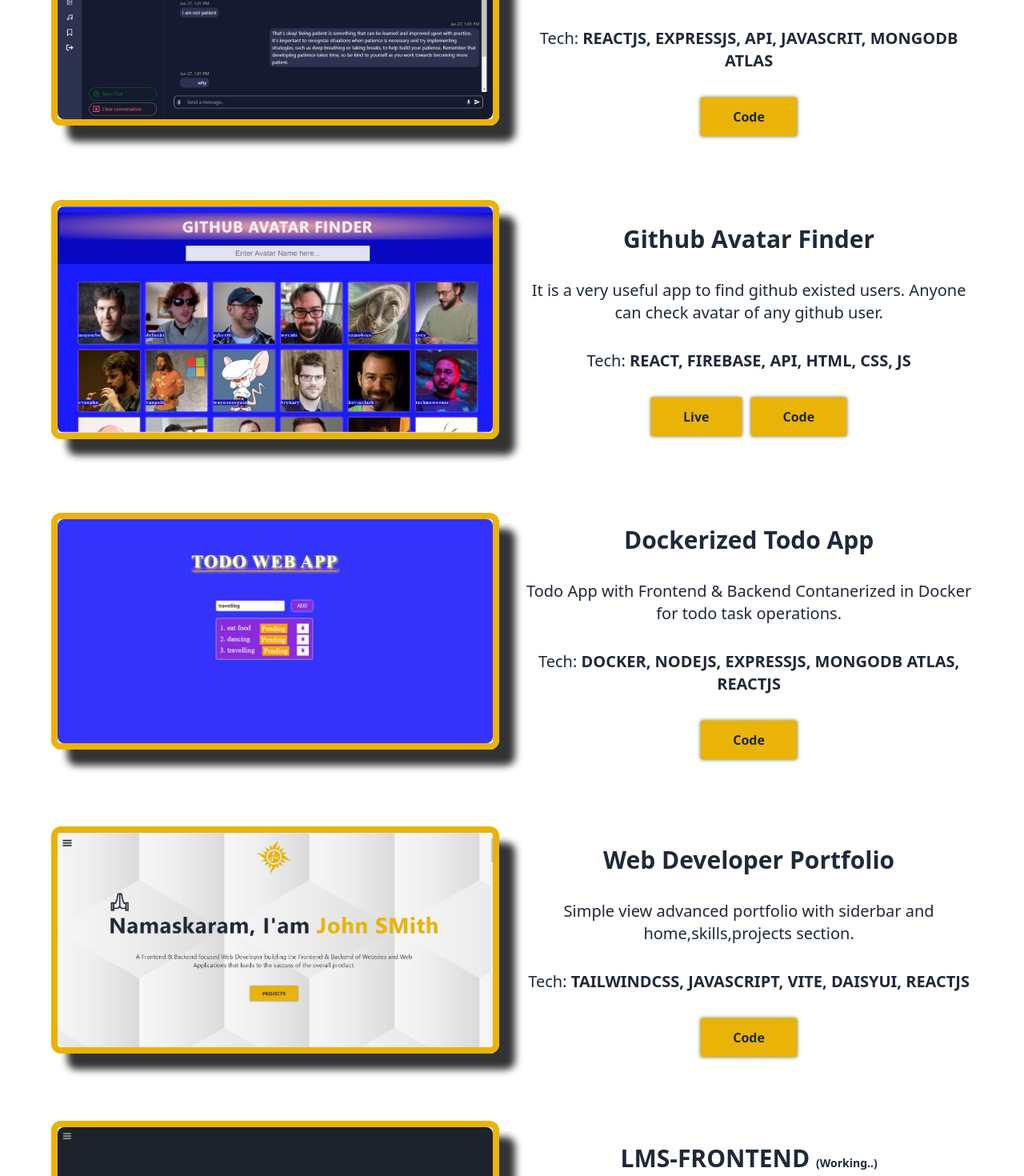
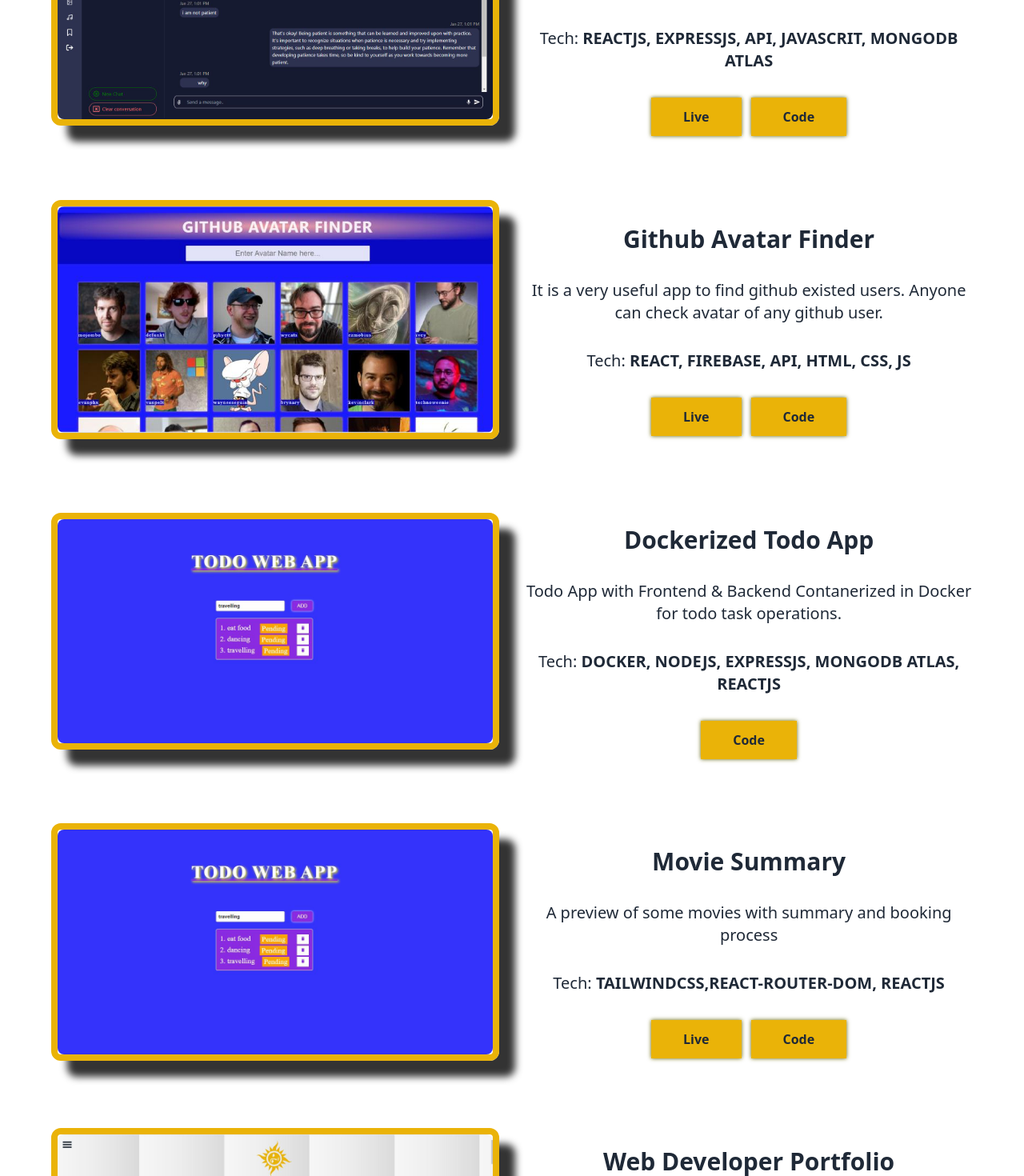
Before and after one commit to ankitmishraindia/My_Portfolio, a React (Vite) app: page / in a window 1280 px wide. Shown: the part 2860-4330 px from the top of the page at 80% size. Built offline with nearby package versions, Linux system fonts and the light colour scheme.

Commit message:
Added book movie project

```diff
--- a/src/components/ProjectSection.jsx
+++ b/src/components/ProjectSection.jsx
@@ -6,6 +6,7 @@ import course_image from '../assets/meditation-course-image.jpg'
 import chatbot from '../assets/chatbot.jpg'
 import todoApp from '../assets/todoApp-image.jpg'
 import portfolio from '../assets/portfolio.jpg'
+import bookmovie from '../assets/bookmovie.jpg'
 
 
 function ProjectSection(){
@@ -27,7 +28,9 @@ function ProjectSection(){
                     <p className='lg:text-xl'>Make live chat with AI through openAPI and save/delete your chat for future use.</p>
                     <p className='lg:text-xl'>Tech: <span className='font-semibold'>REACTJS, EXPRESSJS, API, JAVASCRIT, MONGODB ATLAS</span></p>
                     <div className='space-x-3'>
-
+                        <a href="https://chatbot-frontend-lake.vercel.app/">
+                             <button className="px-7  lg:px-10 py-2 lg:py-3 font-bold bg-yellow-500 hover:bg-yellow-600 hover:text-gray-300">Live</button>
+                        </a>
                         <a href="https://github.com/ankitmishraindia/Chatbot">
                             <button className="px-7  lg:px-10 py-2 lg:py-3 font-bold bg-yellow-500 hover:bg-yellow-600 hover:text-gray-300">Code</button>
                         </a>
@@ -65,6 +68,26 @@ function ProjectSection(){
                     <div className='space-x-3'>
 
                         <a href="https://github.com/ankitmishraindia/todo-fullStack-w3dev">
+                            <button className="px-7  lg:px-10 py-2 lg:py-3 font-bold bg-yellow-500 hover:bg-yellow-600 hover:text-gray-300">Code</button>
+                        </a>
+                    </div>
+                </div>
+            </div>
+
+            <div className="text-center space-y-7 md:flex gap-4 lg:gap-8 items-center">
+                <div className='border-8 border-yellow-500 rounded-xl md:w-1/2 shadow-[20px_20px_10px_rgba(0,0,0,0.8)]'>
+                    <img className='w-full h-full rounded-lg' src={todoApp} alt="todoApp" />
+                </div>
+                <div className='space-y-5 lg:space-y-8 md:w-1/2'>
+                    <h3 className='text-2xl lg:text-3xl font-bold'>Movie Summary</h3>
+                    <p className='lg:text-xl'>A preview of some movies with summary and booking process</p>
+                    <p className='lg:text-xl'>Tech: <span className='font-semibold'>TAILWINDCSS,REACT-ROUTER-DOM, REACTJS</span></p>
+                    <div className='space-x-3'>
+
+                        <a href="https://book-movie-show.vercel.app/">
+                            <button className="px-7  lg:px-10 py-2 lg:py-3 font-bold bg-yellow-500 hover:bg-yellow-600 hover:text-gray-300">Live</button>
+                        </a>
+                        <a href="https://github.com/ankitmishraindia/BooK-Movie-Show">
                             <button className="px-7  lg:px-10 py-2 lg:py-3 font-bold bg-yellow-500 hover:bg-yellow-600 hover:text-gray-300">Code</button>
                         </a>
                     </div>
```
Also changed, not shown: src/assets/bookmovie.jpg (added).
